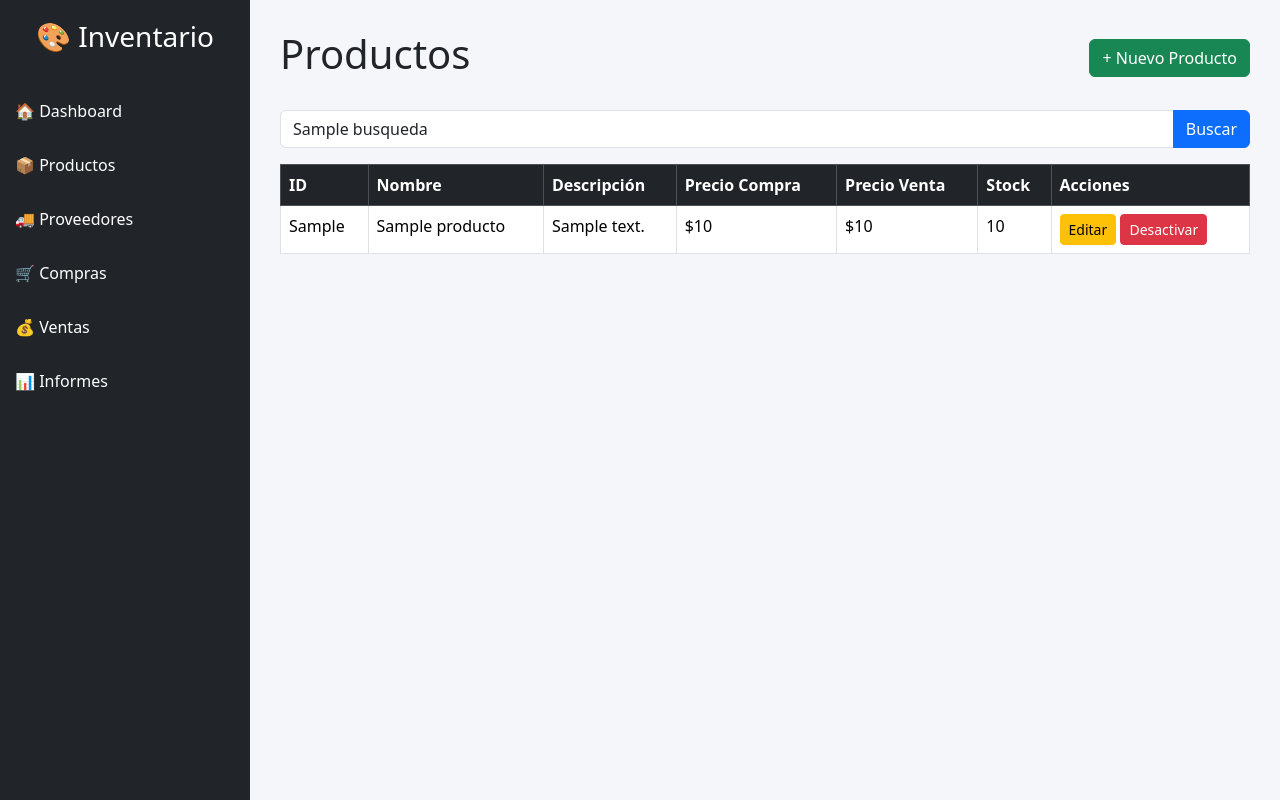
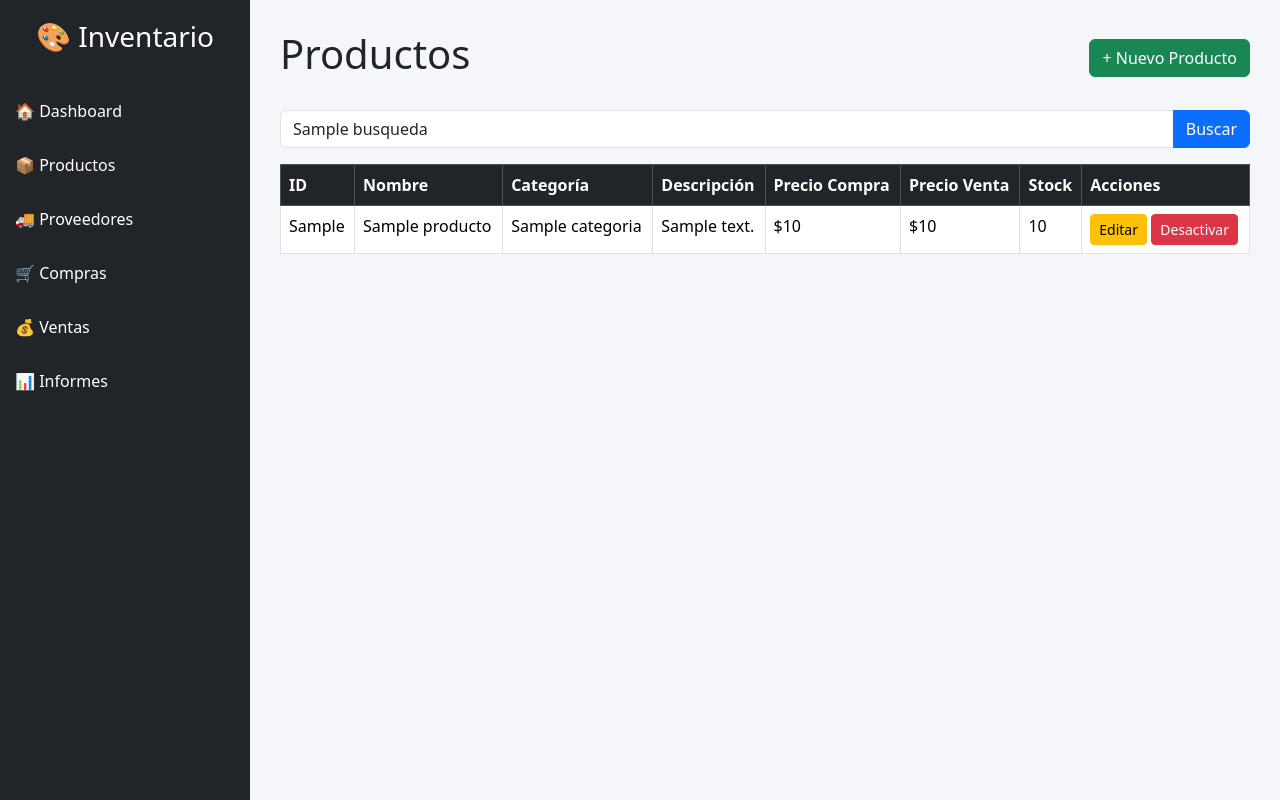
Before and after one commit to luisdaniiel/sistema-inventario, a Flask app: template templates/productos.html in a window 1280 px wide. Run offline with Flask 3, Linux system fonts and the light colour scheme; the template is opened without the code that fills it: most values are stand-ins (such as "Sample title", 1, 10 or a date in 2020).

Commit message:
Agregar columna categoría al listado de productos

```diff
--- a/templates/productos.html
+++ b/templates/productos.html
@@ -5,12 +5,14 @@
 <div class="d-flex justify-content-between align-items-center mb-4">
 
     <h1>Productos</h1>
+
     <a href="/productos/nuevo" class="btn btn-success">
         + Nuevo Producto
     </a>
 
 </div>
- <form method="GET" action="/productos" class="mb-3">
+
+<form method="GET" action="/productos" class="mb-3">
 
     <div class="input-group">
 
@@ -36,6 +38,7 @@
         <tr>
             <th>ID</th>
             <th>Nombre</th>
+            <th>Categoría</th>
             <th>Descripción</th>
             <th>Precio Compra</th>
             <th>Precio Venta</th>
@@ -53,6 +56,7 @@
 
             <td>{{ producto.id_producto }}</td>
             <td>{{ producto.nombre }}</td>
+            <td>{{ producto.categoria }}</td>
             <td>{{ producto.descripcion }}</td>
             <td>${{ producto.precio_compra }}</td>
             <td>${{ producto.precio_venta }}</td>
@@ -67,7 +71,7 @@
 
                 <a href="/productos/eliminar/{{ producto.id_producto }}"
                    class="btn btn-danger btn-sm"
-                   onclick="return confirm('¿Eliminar producto?')">
+                   onclick="return confirm('¿Desactivar producto?')">
                     Desactivar
                 </a>
 
```
